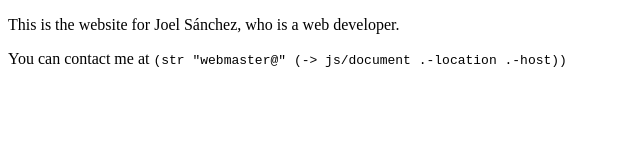
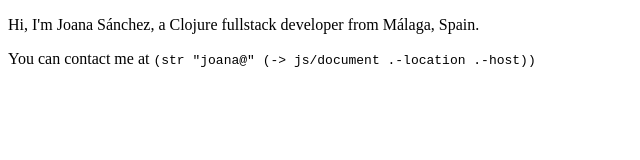
Before and after one commit to gacelita/kazer.es, a plain HTML site: page index.html in a window 1280 px wide. Shown: the whole page, without its empty margins (0-640 px from the left). Drawn offline with Linux system fonts and the light colour scheme.

Commit message:
Transition

```diff
--- a/index.html
+++ b/index.html
@@ -2,10 +2,10 @@
 <html>
 <head>
 	<meta charset="utf-8" />
-	<title>Joel Sánchez</title>
+	<title>Joana Sánchez</title>
 </head>
 <body>
-	<p>This is the website for Joel Sánchez, who is a web developer.</p>
-	<p>You can contact me at <code>(str "webmaster@" (-> js/document .-location .-host))</code></p>
+	<p>Hi, I'm Joana Sánchez, a Clojure fullstack developer from Málaga, Spain.</p>
+	<p>You can contact me at <code>(str "joana@" (-> js/document .-location .-host))</code></p>
 </body>
 </html>
```
